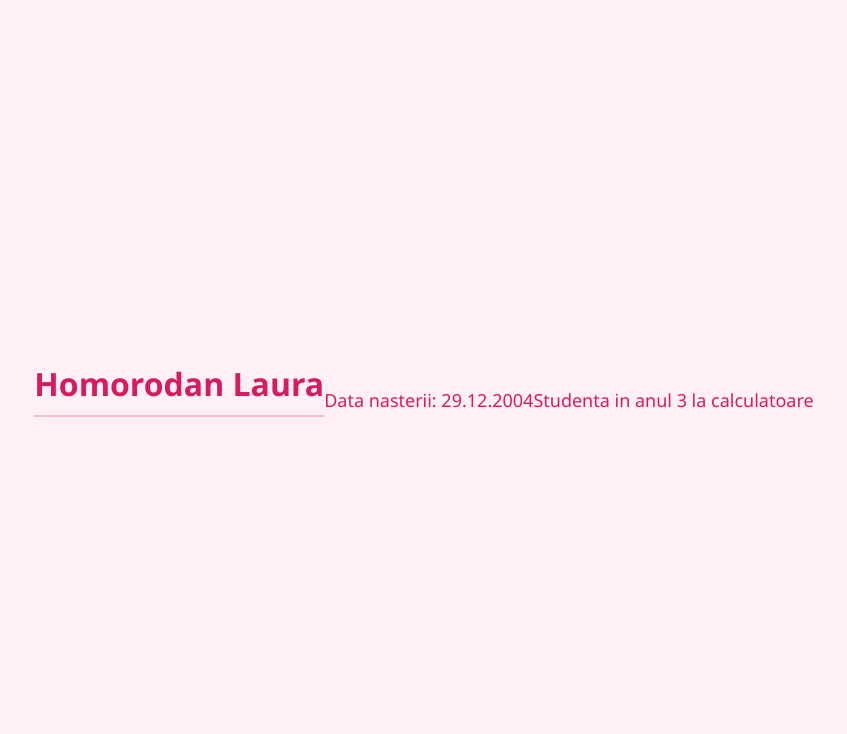
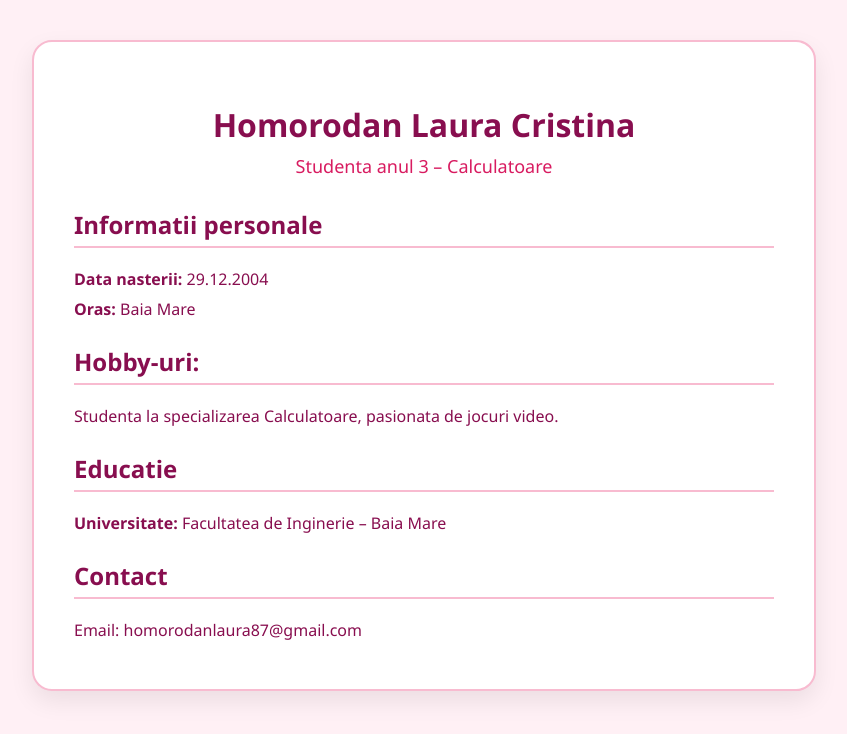
Before and after one commit to homorodanlaurara/Programare-WEB-, a plain HTML site: page index.html in a window 1280 px wide. Shown: the whole page, without its empty margins (216-1063 px from the left). Drawn offline with Linux system fonts and the light colour scheme.

Commit message:
CV creat

```diff
--- a/index.html
+++ b/index.html
@@ -3,12 +3,44 @@
 <head>
     <meta charset="UTF-8">
     <meta name="viewport" content="width=device-width, initial-scale=1.0">
-    <title>CV Homorodan Laura</title>
+    <title>Curriculum Vitae</title>
     <link rel="stylesheet" href="style.css">
 </head>
+
 <body>
-    <h1>Homorodan Laura</h1>
-    <p>Data nasterii: 29.12.2004</p>
-    <p>Studenta in anul 3 la calculatoare</p>
+
+<div class="container">
+
+    <header>
+        <h1>Homorodan Laura Cristina</h1>
+        <p class="subtitle">Studenta anul 3 – Calculatoare</p>
+    </header>
+
+    <section>
+        <h2>Informatii personale</h2>
+        <p><strong>Data nasterii:</strong> 29.12.2004</p>
+        <p><strong>Oras:</strong> Baia Mare</p>
+    </section>
+
+    <section>
+        <h2>Hobby-uri:</h2>
+        <p>
+            Studenta la specializarea Calculatoare, pasionata de jocuri video.
+        </p>
+    </section>
+
+    <section>
+        <h2>Educatie</h2>
+        <p><strong>Universitate:</strong> Facultatea de Inginerie  – Baia Mare</p>
+    </section>
+
+
+    <section>
+        <h2>Contact</h2>
+        <p>Email: homorodanlaura87@gmail.com</p>
+    </section>
+
+</div>
+
 </body>
 </html>
--- a/style.css
+++ b/style.css
@@ -1,30 +1,52 @@
 body {
-    background-color: #fff0f5; /* roz foarte deschis */
+    background-color: #fff0f5;
     font-family: 'Segoe UI', Arial, sans-serif;
     display: flex;
     justify-content: center;
-    align-items: center;
-    height: 100vh;
+    padding: 40px;
     margin: 0;
-    color: #d81b60; /* roz inchis pentru text */
+    color: #880e4f;
 }
 
 .container {
     background: white;
+    max-width: 700px;
+    width: 100%;
     padding: 40px;
     border-radius: 20px;
-    border: 2px solid #f8bbd0; /* bordura roz pal */
-    box-shadow: 0 4px 10px rgba(0,0,0,0.05);
+    border: 2px solid #f8bbd0;
+    box-shadow: 0 10px 25px rgba(0,0,0,0.08);
+}
+
+header {
     text-align: center;
+    margin-bottom: 30px;
 }
 
 h1 {
-    margin-top: 0;
+    margin-bottom: 5px;
+}
+
+.subtitle {
+    font-size: 18px;
+    color: #d81b60;
+}
+
+h2 {
     border-bottom: 2px solid #f8bbd0;
-    padding-bottom: 10px;
+    padding-bottom: 5px;
+    margin-top: 25px;
 }
 
 p {
-    font-size: 18px;
-    margin: 10px 0;
+    margin: 8px 0;
+    font-size: 16px;
 }
+
+ul {
+    padding-left: 20px;
+}
+
+li {
+    margin: 6px 0;
+}
```
